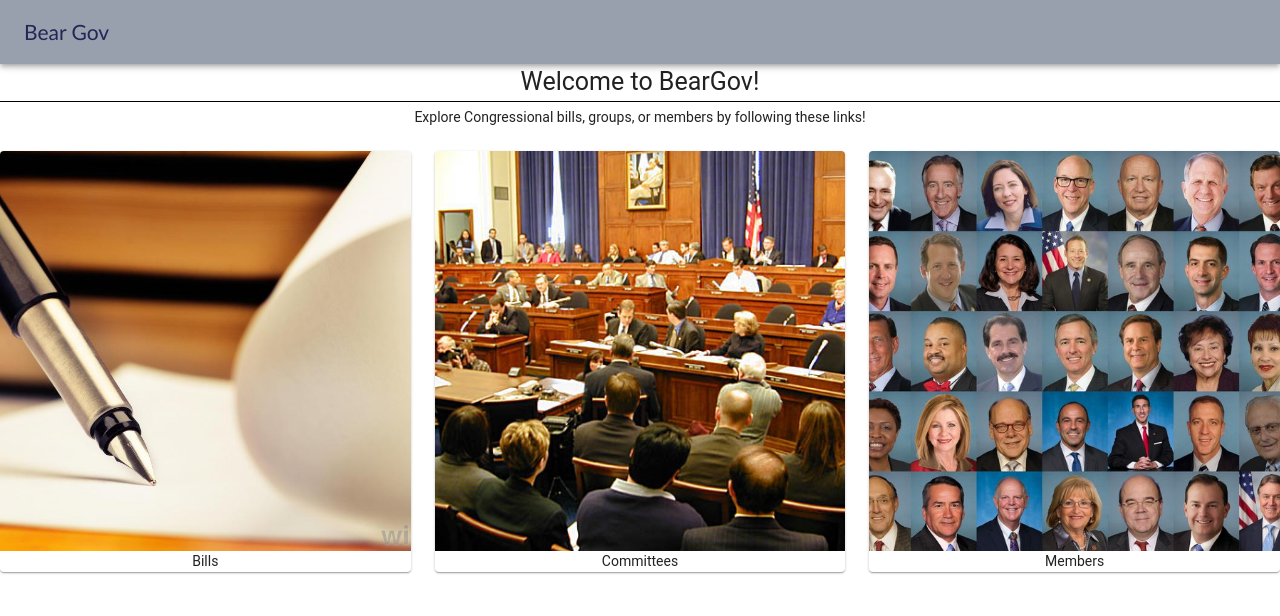
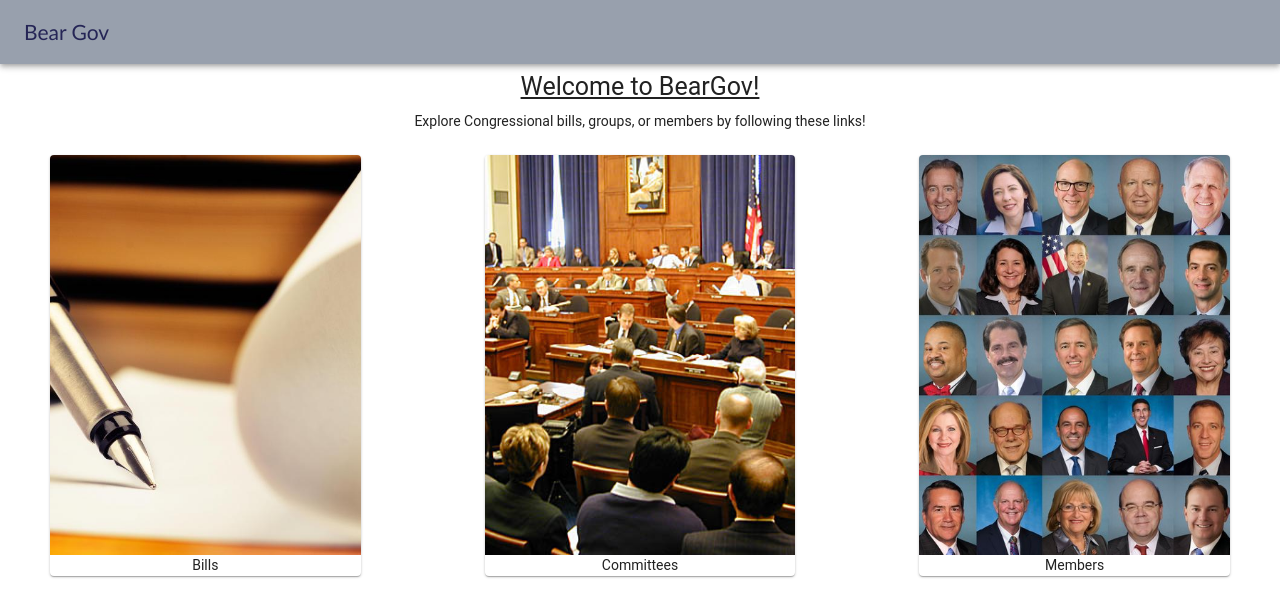
Before and after one commit to aweinber/i-study-front-end, a React (Create React App) app: page / in a window 1280 px wide. Shown: the top 616 px of the page. Built offline with nearby package versions, Linux system fonts and the light colour scheme.

Commit message:
formatting home page

```diff
--- a/src/pages/Home.js
+++ b/src/pages/Home.js
@@ -23,10 +23,8 @@
         margin: '10px'
     },
     card: {
-        minWidth: '400px',
-        maxWidth: '600px',
-        textAlign: 'center',
-        margin: '10px'
+        marginLeft: '50px',
+        marginRight: '50px'
     },
     link: {
         color: 'blue',
@@ -34,14 +32,14 @@
     title: {
         textAlign: 'center',
         fontSize: '25px',
-        borderBottom: '1px solid black',
-        marginBottom: '5px'
+        margin: '5px',
+        textDecoration: 'underline'
     },
     subtitle: {
         textAlign: 'center'
     },
     item: {
-        textAlign: 'center'
+        textAlign: 'center',
     },
     media: {
         height: '400px'
@@ -65,7 +63,7 @@
                 </Grid>
 
                 <Grid item xs={4} className={classes.item}>
-                    <Card>
+                    <Card className={classes.card}>
                         <CardActionArea href="/bills">
                             <CardMedia image={bills} className={classes.media} title="bills"/>
                             <Typography>
@@ -75,7 +73,7 @@
                     </Card>
                 </Grid>
                 <Grid item xs={4} className={classes.item}>
-                    <Card>
+                    <Card className={classes.card}>
                         <CardActionArea href="/committee-members">
                         <CardMedia image={committee} className={classes.media}/>
                         <Typography>
@@ -86,7 +84,7 @@
                     </Card>
                 </Grid>
                 <Grid item xs={4} className={classes.item}>
-                    <Card>
+                    <Card className={classes.card}>
                         <CardActionArea href="/members">
                         <CardMedia image={congressmen} className={classes.media}/>
                         <Typography>
```
